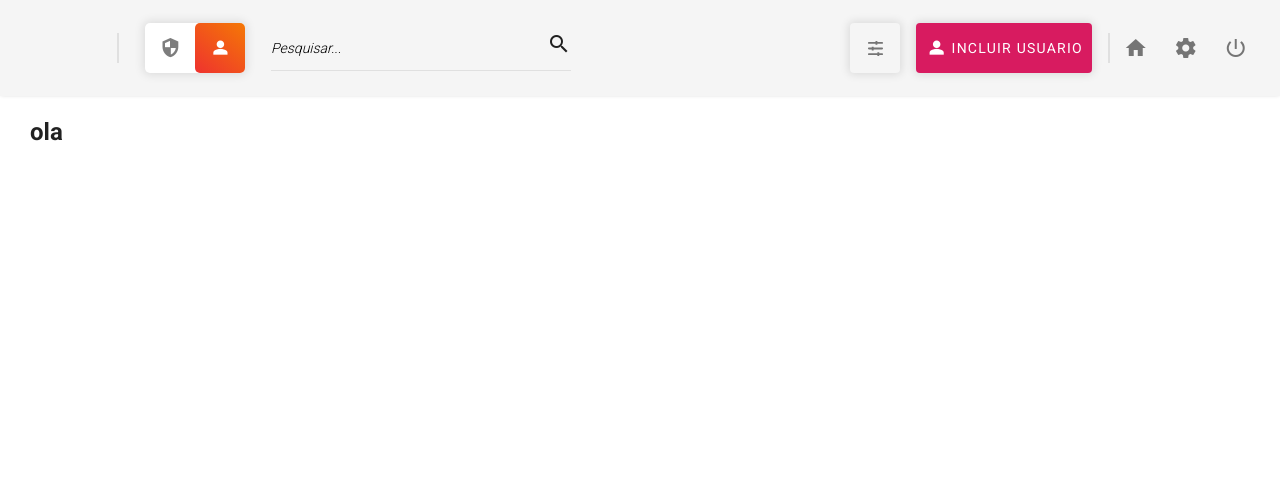
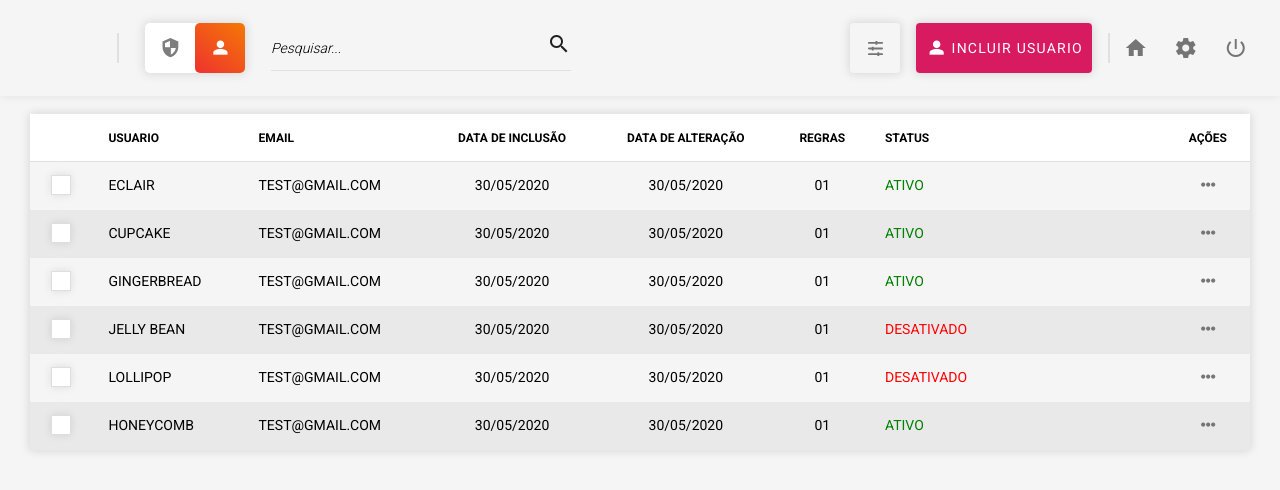
Before and after one commit to danyelhenrique/lista-de-usuarios, a Vue app: page / in a window 1280 px wide. Shown: the top 490 px of the page. Built offline with nearby package versions, Linux system fonts and the light colour scheme.

Commit message:
feat: finish user list

```diff
--- a/src/assets/sass/overrrides.scss
+++ b/src/assets/sass/overrrides.scss
@@ -2,7 +2,7 @@
   box-shadow: none !important;
 }
 
-.button.nav-shadow {
+.button.nav-shadow , .no-shadow{
   box-shadow: 0px 0px 8px 2px rgba(0, 0, 0, 0.1) !important;
 }
 .button.no-border {
@@ -17,8 +17,16 @@
   background: #d81b60 !important;
 }
 
+.no-min-widht {
+  min-width: unset !important;
+
+}
 .nav-button-size {
   width: 50px !important;
   height: 50px !important;
   min-width: unset !important;
 }
+
+main.v-main {
+  background: #f5f5f5 !important;
+}
--- a/src/components/Header/index.vue
+++ b/src/components/Header/index.vue
@@ -107,7 +107,7 @@ header .v-toolbar__content {
   background: #e0e0e0;
 }
 .header {
-  box-shadow: 0px 0px 4px -1px rgba(0, 0, 0, 0.2) !important;
+  box-shadow: 0px 0px 10px -1px rgba(0, 0, 0, 0.1) !important;
 }
 
 .filter {
--- /dev/null
+++ b/src/components/ListUser/index.vue
@@ -0,0 +1,237 @@
+<template>
+  <v-simple-table>
+    <template v-slot:default>
+      <thead class="list-user-table-head">
+        <tr>
+          <th class="text-left"></th>
+          <th class="text-left">Usuario</th>
+          <th class="text-left">Email</th>
+          <th class="text-center">Data de Inclusão</th>
+          <th class="text-center">Data de Alteração</th>
+          <th class="text-center">Regras</th>
+          <th class="text-left">Status</th>
+          <th class="text-left"></th>
+          <th class="text-center">Ações</th>
+        </tr>
+      </thead>
+      <tbody>
+        <tr v-for="item in desserts" :key="item.name">
+          <td>
+            <label :for="item.name">
+              <input type="radio" :name="item.name" :id="item.name" />
+              <span></span>
+            </label>
+          </td>
+          <td>{{ item.name }}</td>
+          <td>{{ item.email }}</td>
+          <td class="text-center">{{ item.created_at }}</td>
+          <td class="text-center">{{ item.updated_at }}</td>
+          <td class="text-center">{{ item.rules }}</td>
+          <td class="text-left" v-if="item.status" style="color: green">ATIVO</td>
+          <td class="text-left" v-else style="color: red">DESATIVADO</td>
+          <td class="text-center table-hover">
+            <div class="icons">
+              <v-btn class="pa-0 button no-bg no-shadow no-min-widht no-border">
+                <i class="material-icons list-user-icon">delete</i>
+              </v-btn>
+
+              <v-btn class="pa-0 button no-bg no-shadow no-min-widht no-border">
+                <i class="material-icons list-user-icon">archive</i>
+              </v-btn>
+
+              <v-btn class="pa-0 button no-bg no-shadow no-min-widht no-border">
+                <i class="material-icons list-user-icon">security</i>
+              </v-btn>
+
+              <v-btn class="pa-0 button no-bg no-shadow no-min-widht no-border">
+                <i class="material-icons list-user-icon">create</i>
+              </v-btn>
+            </div>
+          </td>
+          <td class="text-center">
+            <i class="material-icons more">more_horiz</i>
+          </td>
+        </tr>
+      </tbody>
+    </template>
+  </v-simple-table>
+</template>
+
+
+<script>
+export default {
+  name: "ListUsers",
+  data: function() {
+    return {
+      desserts: [
+        {
+          name: "Eclair",
+          email: "test@gmail.com",
+          created_at: "30/05/2020",
+          rules: "01",
+          updated_at: "30/05/2020",
+          status: true,
+          actions: "..."
+        },
+        {
+          name: "Cupcake",
+          email: "test@gmail.com",
+          created_at: "30/05/2020",
+          rules: "01",
+          updated_at: "30/05/2020",
+          status: true,
+          actions: "..."
+        },
+        {
+          name: "Gingerbread",
+          email: "test@gmail.com",
+          created_at: "30/05/2020",
+          rules: "01",
+          updated_at: "30/05/2020",
+          status: true,
+          actions: "..."
+        },
+        {
+          name: "Jelly bean",
+          email: "test@gmail.com",
+          created_at: "30/05/2020",
+          rules: "01",
+          updated_at: "30/05/2020",
+          status: false,
+          actions: "..."
+        },
+        {
+          name: "Lollipop",
+          email: "test@gmail.com",
+          created_at: "30/05/2020",
+          rules: "01",
+          updated_at: "30/05/2020",
+          status: false,
+          actions: "..."
+        },
+        {
+          name: "Honeycomb",
+          email: "test@gmail.com",
+          created_at: "30/05/2020",
+          rules: "01",
+          updated_at: "30/05/2020",
+          status: true,
+          actions: "..."
+        }
+      ]
+    };
+  }
+};
+</script>
+
+<style>
+thead {
+  box-shadow: 0px 0px 8px 2px rgba(0, 0, 0, 0.1) !important;
+  background: #fff;
+}
+</style>
+<style lang="scss" scoped>
+.v-data-table {
+  background-color: #f5f5f5;
+  color: #000;
+  text-transform: uppercase;
+  box-shadow: 0px 0px 8px 2px rgba(0, 0, 0, 0.1) !important;
+
+  .more {
+    color: #757575;
+    font-size: 20px;
+    font-weight: 600;
+    line-height: unset;
+  }
+  .table-hover .icons {
+    opacity: 0;
+
+    button {
+      margin: 0 2px;
+
+      i {
+        color: #757575;
+        font-size: 20px;
+        font-weight: 600;
+      }
+    }
+  }
+
+  table {
+    th,
+    thead {
+      color: #000 !important;
+    }
+
+    tbody {
+      tr:nth-child(2n + 2) {
+        background: #e9e9e9 !important;
+      }
+      tr {
+        background: #f5f5f5 !important;
+        cursor: pointer;
+
+        &:hover td {
+          border-bottom: 2px solid #d81b60 !important;
+          background: rgba(255, 255, 255, 1);
+        }
+      }
+
+      tr {
+        &:hover .table-hover .icons {
+          opacity: 1;
+        }
+        td {
+          border-bottom: 2px solid transparent !important;
+
+          input[type="radio"] {
+            display: none;
+          }
+
+          span {
+            height: 20px;
+            width: 20px;
+            display: block;
+            background-color: #fff;
+            border: 1px solid #dedede;
+            transition: border-radius 1s ease;
+            box-shadow: 0px 0px 8px 0px rgba(0, 0, 0, 0.1);
+          }
+
+          input[type="radio"]:checked + span {
+            content: " ";
+            display: inline-block;
+            background: #f1541a;
+            top: 0;
+            right: 0;
+            left: 0;
+            border: 1px solid #f1541a;
+            border-radius: 100%;
+            box-shadow: none;
+          }
+
+          label {
+            position: relative;
+            position: relative;
+            display: flex;
+            align-items: center;
+            justify-content: center;
+
+            ::before {
+              content: " ";
+              display: inline-block;
+              background: #9e9e9e;
+              background-color: transparent;
+              top: 0;
+              right: 0;
+              left: 0;
+              width: 100%;
+              height: 100%;
+            }
+          }
+        }
+      }
+    }
+  }
+}
+</style>
--- a/src/pages/Home.vue
+++ b/src/pages/Home.vue
@@ -1,11 +1,11 @@
 <template>
-  <div class="home">
-    <h1>ola</h1>
-  </div>
+  <ListUser />
 </template>
 
 <script>
+import ListUser from "@/components/ListUser";
 export default {
-  name: "Home"
+  name: "Home",
+  components: { ListUser }
 };
 </script>
```
